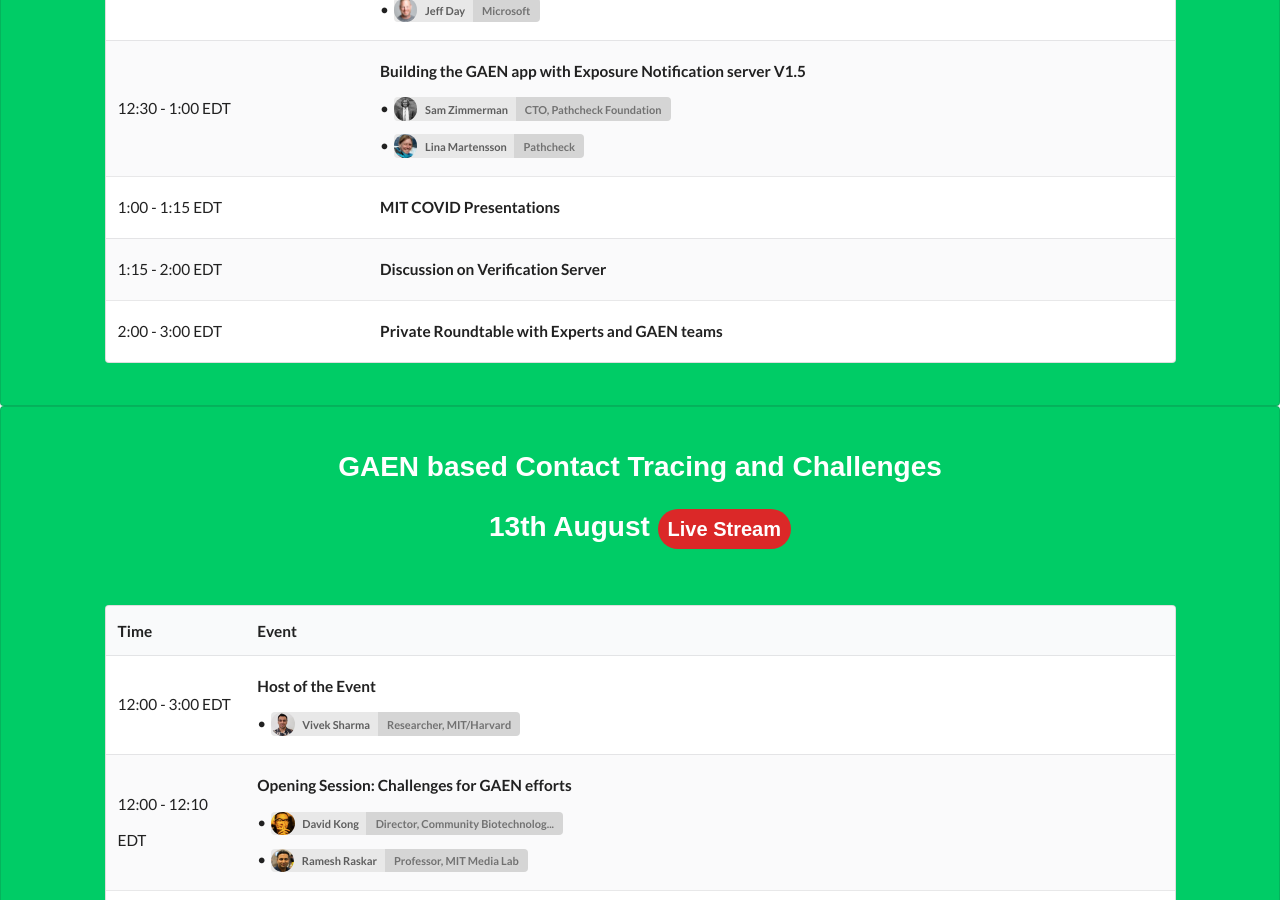
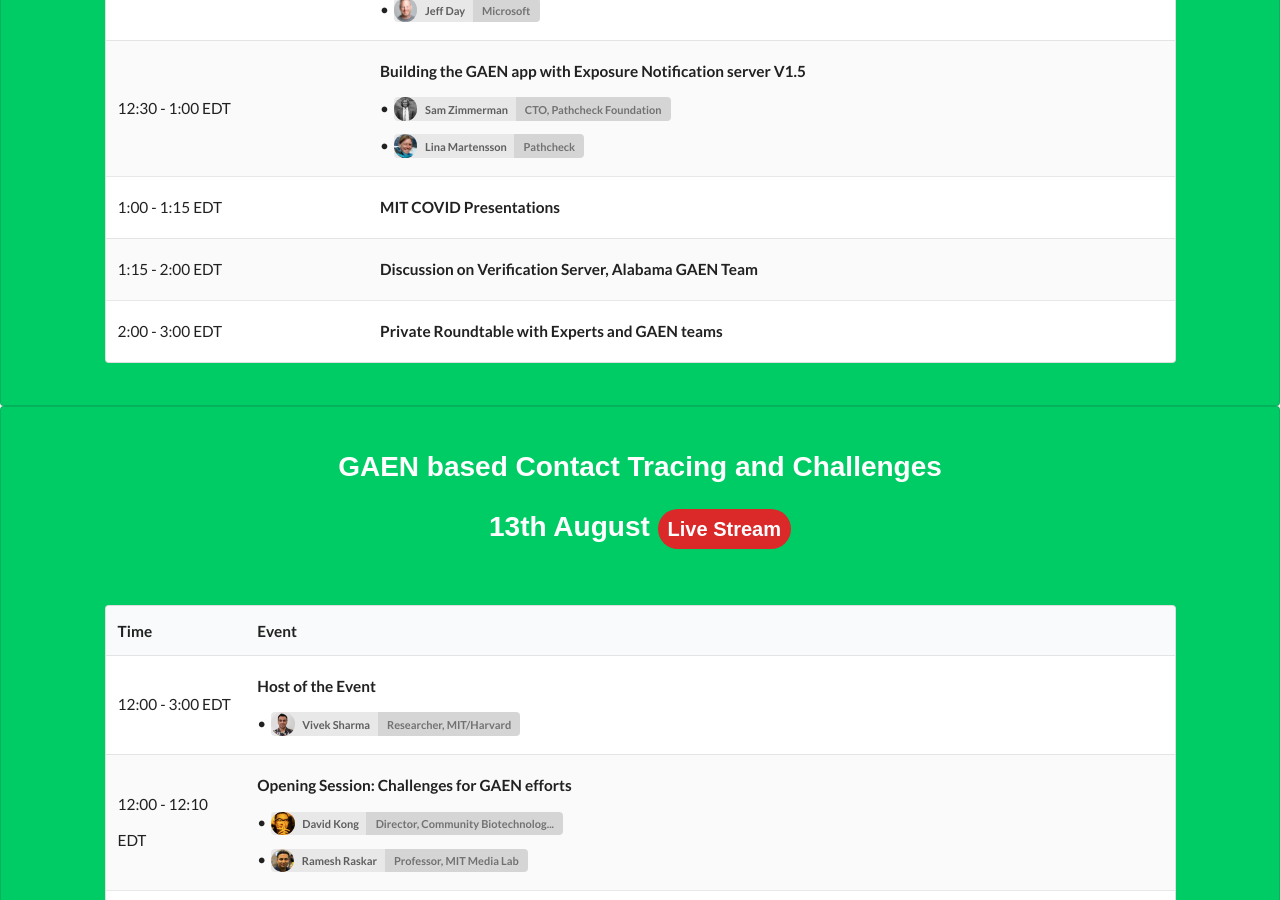
Before and after one commit to responsible-data-summit/events, a Jekyll site: the page built from agenda-0806.html, in a window 1280 px wide and 900 px high, scrolled down 702 px. Built offline with Jekyll 4.4.1, drawn with Linux system fonts in a browser that asks for light colours; some web fonts are replaced; comment, search, counter and statistics services are not loaded.

Commit message:
update the agenda

```diff
--- a/_data/agenda0820.yml
+++ b/_data/agenda0820.yml
@@ -40,7 +40,7 @@
 
 - time: 1:15 - 2:00
   sections:
-    - title: "Discussion on Verification Server"
+    - title: "Discussion on Verification Server, Alabama GAEN Team"
       #speakers:
 
 - time: 2:00 - 3:00
```
